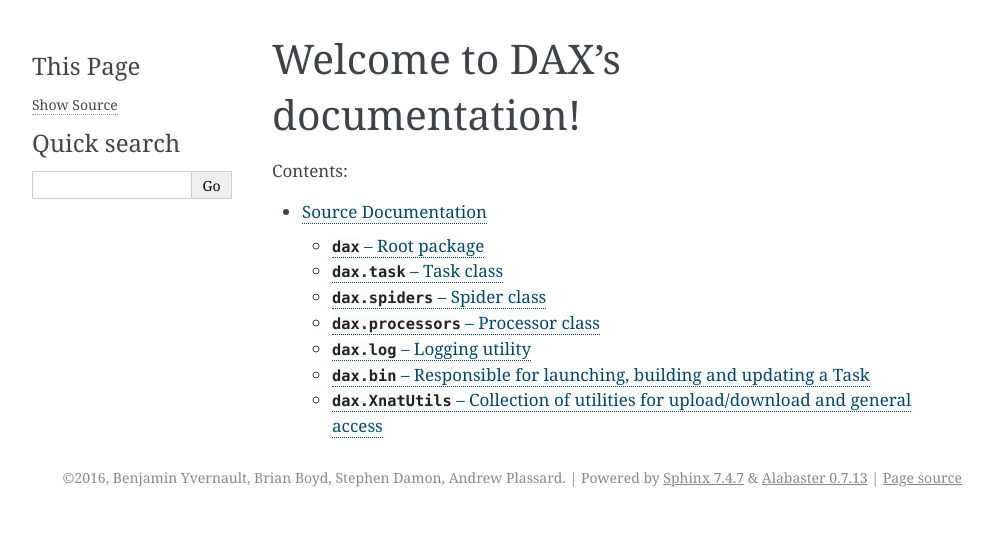
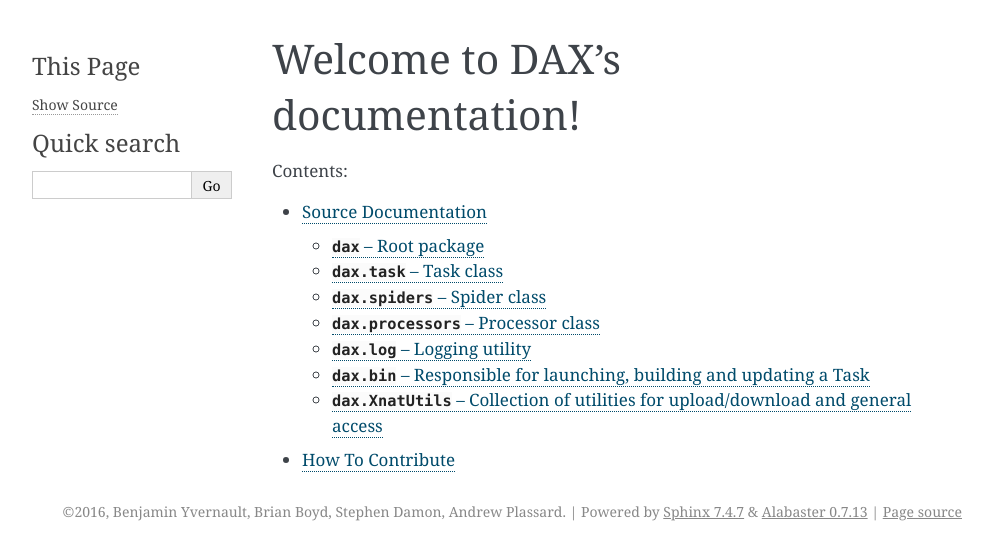
Before and after one commit to VUIIS/dax, a Sphinx documentation site: the page built from docs/index.rst, in a window 1280 px wide. Shown: the top 560 px of the page, without its empty margins (148-1141 px from the left). Built offline with Sphinx 7.4.7, drawn with Linux system fonts in a browser that asks for light colours; pages that are not in the unit, such as notebooks, are missing from menus.

Commit message:
Added in the "how_to_contribute.rst" file at the bottom of the index.rst file so it will show up in the readthedocs page.

```diff
--- a/docs/index.rst
+++ b/docs/index.rst
@@ -11,3 +11,4 @@
    dax
    dax_manager
    contributors
+   how_to_contribute
```
